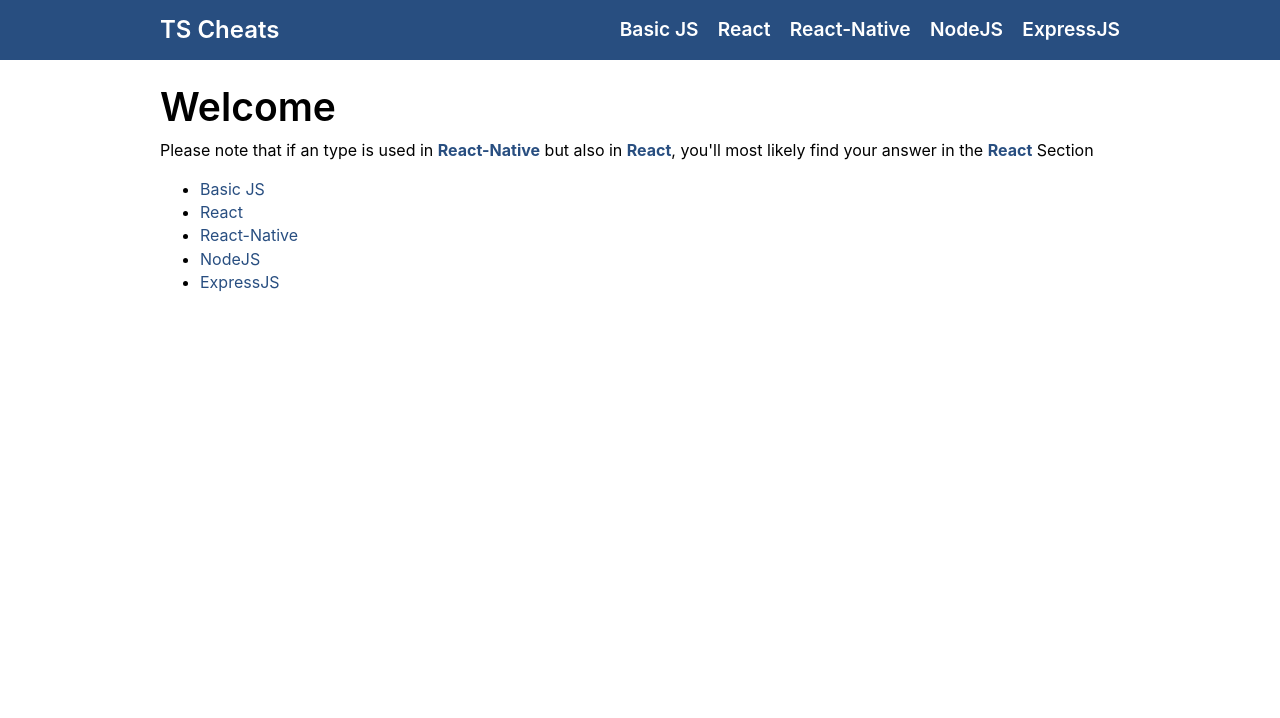
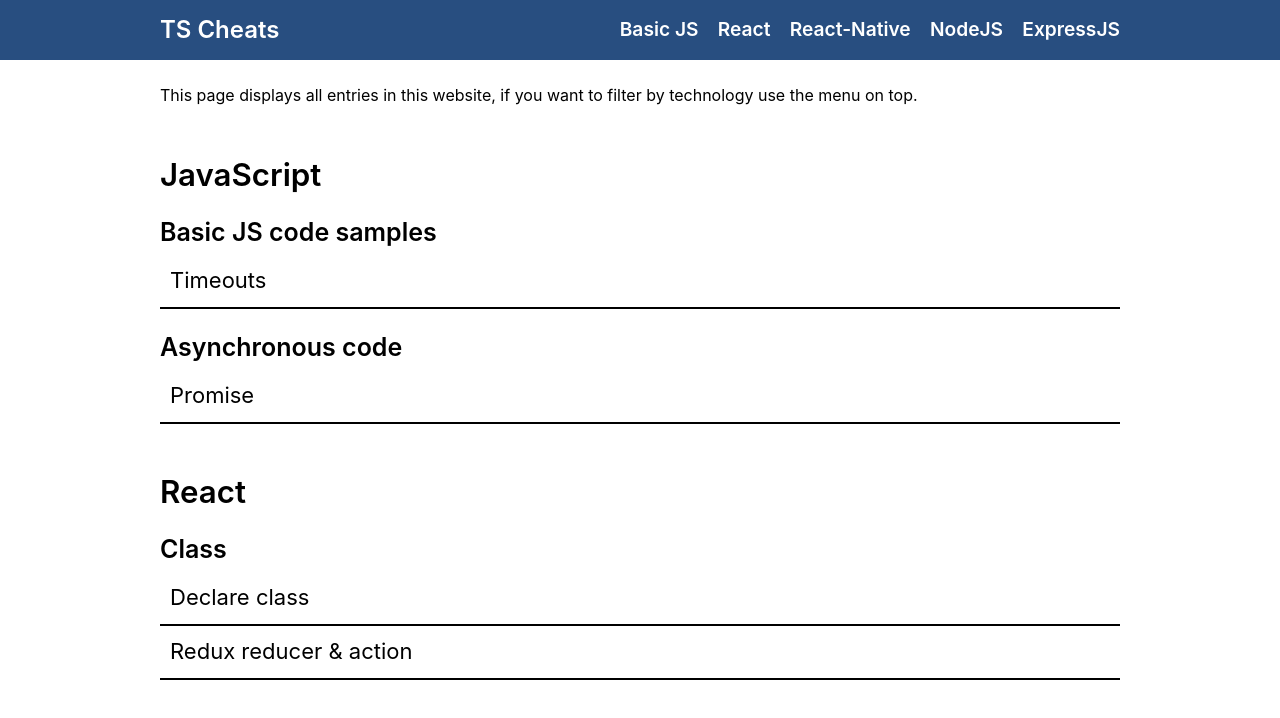
Before and after one commit to nathanbrachotte/typescript-cheats, a Gatsby site: page / in a window 1280 px wide. Built offline with nearby package versions, Linux system fonts and the light colour scheme; Gatsby itself is replaced by a stand-in of ours; some packages are replaced by stand-ins of ours.

Commit message:
- add all pages to index

```diff
--- a/src/pages/index.tsx
+++ b/src/pages/index.tsx
@@ -1,39 +1,87 @@
 import * as React from 'react'
-import { Link } from 'gatsby'
+import { graphql } from 'gatsby'
 import styled from '@emotion/styled'
 
 import Page from '../components/Page'
 import Container from '../components/Container'
 import IndexLayout from '../layouts'
 import '../global.css'
-import { colors } from '../styles/variables'
-import SECTIONS from '../constants/sections'
 
-const BoldedBlue = styled.span`
-  color: ${colors.brand};
-  font-weight: bold;
+const SectionTitle = styled.h2`
+  margin-top: 50px;
 `
 
-const IndexPage = () => (
+interface Edge {
+  node: {
+    id: string
+    frontmatter: {
+      title: string
+      layout: string
+    }
+    html: string
+    headings: {
+      value: string
+    }
+  }
+}
+
+interface IndexProps {
+  data: {
+    allMarkdownRemark: {
+      edges: Edge[]
+    }
+  }
+}
+
+const IndexPage: React.FC<IndexProps> = ({ ...allProps }) => {
+  const { edges } = allProps.data.allMarkdownRemark
+  return (
     <IndexLayout>
       <Page>
         <Container>
-        <h1>Welcome</h1>
           <p>
-          Please note that if an type is used in <BoldedBlue>React-Native</BoldedBlue> but also in{' '}
-          <BoldedBlue>React</BoldedBlue>, you'll most likely find your answer in the{' '}
-          <BoldedBlue>React</BoldedBlue> Section
+            This page displays all entries in this website, if you want to filter by technology use
+            the menu on top.
           </p>
-        <ul>
-          {SECTIONS.map(section => (
-            <li>
-              <Link to={`/${section.path}/`}>{section.label}</Link>
-            </li>
+          {edges
+            .filter(
+              edge =>
+                edge.node.frontmatter.title !== 'Example' && !!edge.node.html.includes('<details')
+            )
+            .map(edge => (
+              <>
+                <SectionTitle>{edge.node.frontmatter.title}</SectionTitle>
+                <div
+                  dangerouslySetInnerHTML={{
+                    __html: edge.node.html
+                  }}
+                />
+              </>
             ))}
-        </ul>
         </Container>
       </Page>
     </IndexLayout>
   )
+}
 
 export default IndexPage
+
+export const query = graphql`
+  query IndexQuery {
+    allMarkdownRemark {
+      edges {
+        node {
+          id
+          frontmatter {
+            title
+            layout
+          }
+          html
+          headings {
+            value
+          }
+        }
+      }
+    }
+  }
+`
--- a/src/templates/page.tsx
+++ b/src/templates/page.tsx
@@ -27,7 +27,7 @@ interface PageTemplateProps {
   }
 }
 
-const PageTemplate: React.SFC<PageTemplateProps> = ({ data }) => (
+const PageTemplate: React.FC<PageTemplateProps> = ({ data }) => (
   <IndexLayout>
     <Page>
       <Container>
@@ -41,6 +41,8 @@ const PageTemplate: React.SFC<PageTemplateProps> = ({ data }) => (
 
 export default PageTemplate
 
+// TODO: ADD TABLE OF CONTENT
+// TODO: ADD TIME TO READ
 export const query = graphql`
   query PageTemplateQuery($slug: String!) {
     site {
```
Lines whose indentation alone changed are shown as unchanged.
